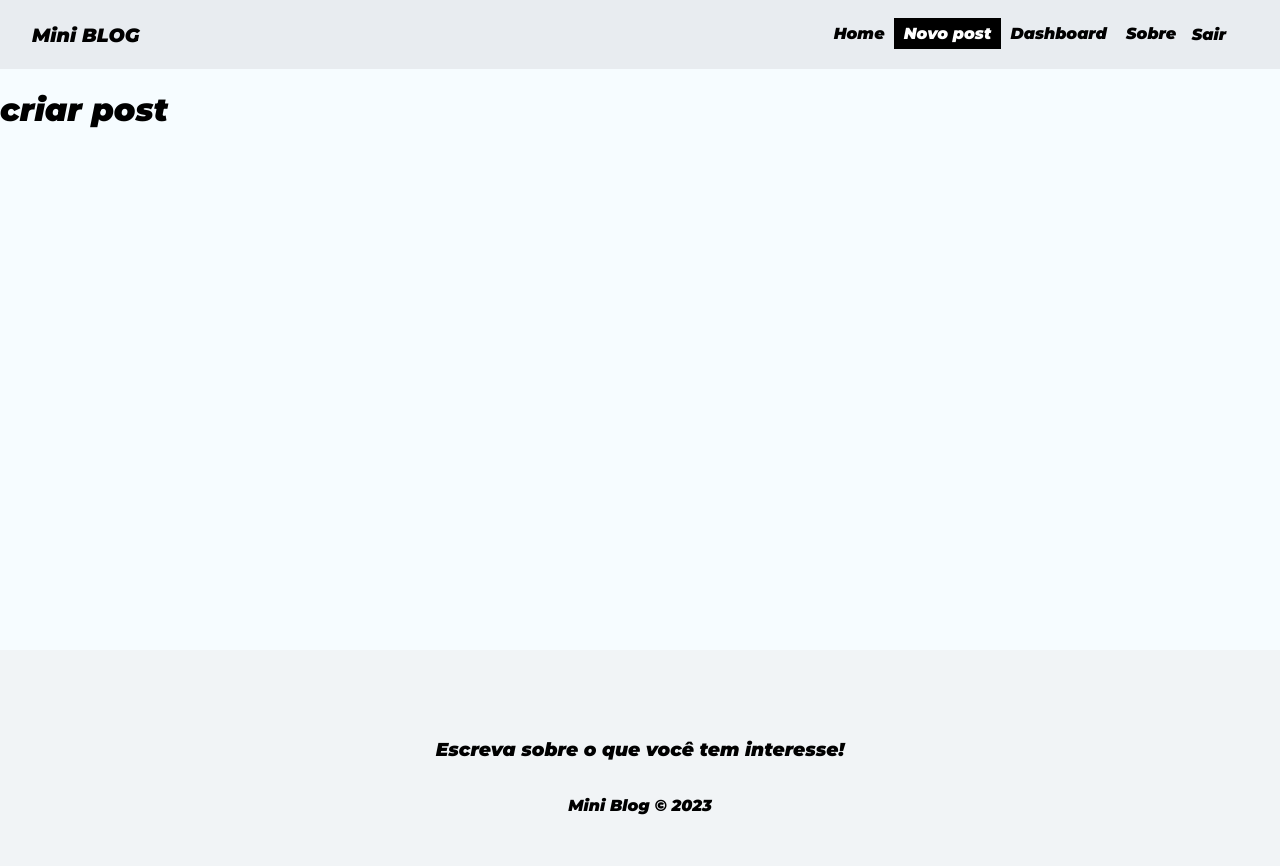
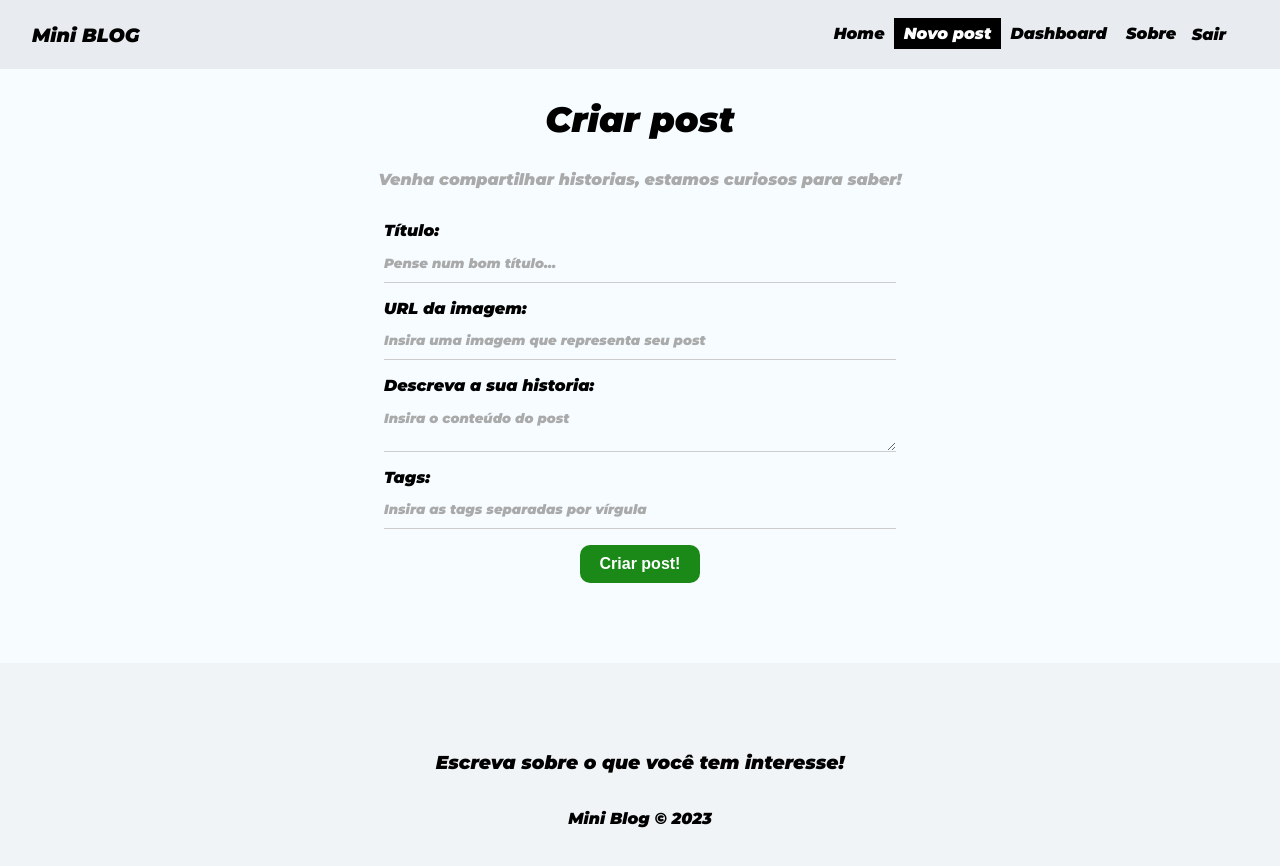
Before and after one commit to Yagoaguiar/Blog-Vite, a React (Vite) app: page /posts/create in a window 1280 px wide. Shown: the top 866 px of the page. Built offline with nearby package versions, Linux system fonts and the light colour scheme; no server answers; sample sign-in values are in the browser's storage.

Commit message:
pagina de post criada + validacao+ recebendo fomulario

```diff
--- /dev/null
+++ b/src/hooks/useInserDocuments.jsx
@@ -0,0 +1,60 @@
+import { useState, useEffect, useReducer } from "react";
+import { db } from "../firebase/config";
+import { collection, addDoc, Timestamp } from "firebase/firestore";
+
+const initialState = {
+  loading: null,
+  error: null,
+};
+
+const insertReducer = (state, action) => {
+  switch (action.type) {
+    case "LOADING":
+      return { loading: true, error: null };
+    case "INSERTED_DOC":
+      return { loading: false, error: null };
+    case "ERROR":
+      return { loading: false, error: action.payload };
+    default:
+      return state;
+  }
+};
+
+export const useInsertDocument = (docCollection) => {
+  const [response, dispatch] = useReducer(insertReducer, initialState);
+
+  // deal with memory leak
+  const [cancelled, setCancelled] = useState(false);
+
+  const checkCancelBeforeDispatch = (action) => {
+    if (!cancelled) {
+      dispatch(action);
+    }
+  };
+
+  const insertDocument = async (document) => {
+    checkCancelBeforeDispatch({ type: "LOADING" });
+
+    try {
+      const newDocument = { ...document, createdAt: Timestamp.now() };
+
+      const insertedDocument = await addDoc(
+        collection(db, docCollection),
+        newDocument
+      );
+
+      checkCancelBeforeDispatch({
+        type: "INSERTED_DOC",
+        payload: insertedDocument,
+      });
+    } catch (error) {
+      checkCancelBeforeDispatch({ type: "ERROR", payload: error.message });
+    }
+  };
+
+  useEffect(() => {
+    return () => setCancelled(true);
+  }, []);
+
+  return { insertDocument, response };
+};
--- a/src/pages/CreatePost.jsx
+++ b/src/pages/CreatePost.jsx
@@ -1,9 +1,110 @@
 import style from "../styles/CreatePost.module.css";
+import { useState } from "react";
+import { useNavigate } from "react-router-dom";
+import { useInsertDocument } from "../hooks/useInserDocuments";
+import { useAuthValue } from "../content/AuthContext";
 
 const CreatePost = () => {
+  const [title, setTitle] = useState("");
+  const [image, setImage] = useState("");
+  const [body, setBody] = useState("");
+  const [tags, setTags] = useState([]);
+  const [formError, setFormError] = useState("");
+  const { insertDocument, response } = useInsertDocument("posts");
+  const navigate = useNavigate();
+
+  const { user } = useAuthValue();
+
+  const handleSubmit = (e) => {
+    e.preventDefault();
+    setFormError("");
+    try {
+      new URL(image);
+    } catch (error) {
+      setFormError("A imagem precisa ser uma URL.");
+    }
+    const tagsArray = tags.split(",").map((tag) => tag.trim().toLowerCase());
+    if (!title || !image || !tags || !body) {
+      setFormError("Por favor, preencha todos os campos!");
+    }
+    console.log(tagsArray);
+    console.log({
+      title,
+      image,
+      body,
+      tags: tagsArray,
+      uid: user.uid,
+      createdBy: user.displayName,
+    });
+
+    if (formError) return;
+    insertDocument({
+      title,
+      image,
+      body,
+      tags: tagsArray,
+      uid: user.uid,
+      createdBy: user.displayName,
+    });
+    navigate("/");
+  };
   return (
-    <div>
-      <h1>criar post</h1>
+    <div className={style.create__post}>
+      <h2>Criar post</h2>
+      <p>Venha compartilhar historias, estamos curiosos para saber!</p>
+      <form onSubmit={handleSubmit}>
+        <label>
+          <span>Título:</span>
+          <input
+            type="text"
+            name="text"
+            required
+            placeholder="Pense num bom título..."
+            onChange={(e) => setTitle(e.target.value)}
+            value={title}
+          />
+        </label>
+        <label>
+          <span>URL da imagem:</span>
+          <input
+            type="text"
+            name="image"
+            placeholder="Insira uma imagem que representa seu post"
+            onChange={(e) => setImage(e.target.value)}
+            value={image}
+          />
+        </label>
+        <label>
+          <span>Descreva a sua historia:</span>
+          <textarea
+            name="body"
+            required
+            placeholder="Insira o conteúdo do post"
+            onChange={(e) => setBody(e.target.value)}
+            value={body}
+          ></textarea>
+        </label>
+        <label>
+          <span>Tags:</span>
+          <input
+            type="text"
+            name="tags"
+            required
+            placeholder="Insira as tags separadas por vírgula"
+            onChange={(e) => setTags(e.target.value)}
+            value={tags}
+          />
+        </label>
+        {!response.loading && <button className="btn">Criar post!</button>}
+        {response.loading && (
+          <button className="btn" disabled>
+            Aguarde.. .
+          </button>
+        )}
+        {(response.error || formError) && (
+          <p className="error">{response.error || formError}</p>
+        )}
+      </form>
     </div>
   );
 };
--- a/src/styles/CreatePost.module.css
+++ b/src/styles/CreatePost.module.css
@@ -0,0 +1,12 @@
+.create__post {
+  text-align: center;
+}
+
+.create__post h2 {
+  font-size: 2.2em;
+}
+
+.create__post p {
+  color: #aaa;
+  margin-bottom: 2em;
+}
```
